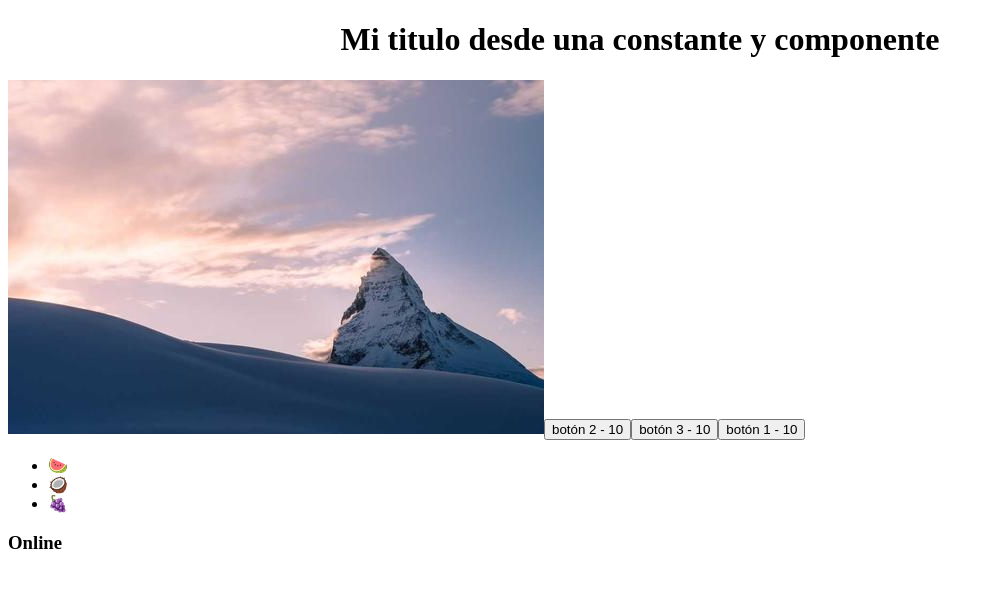
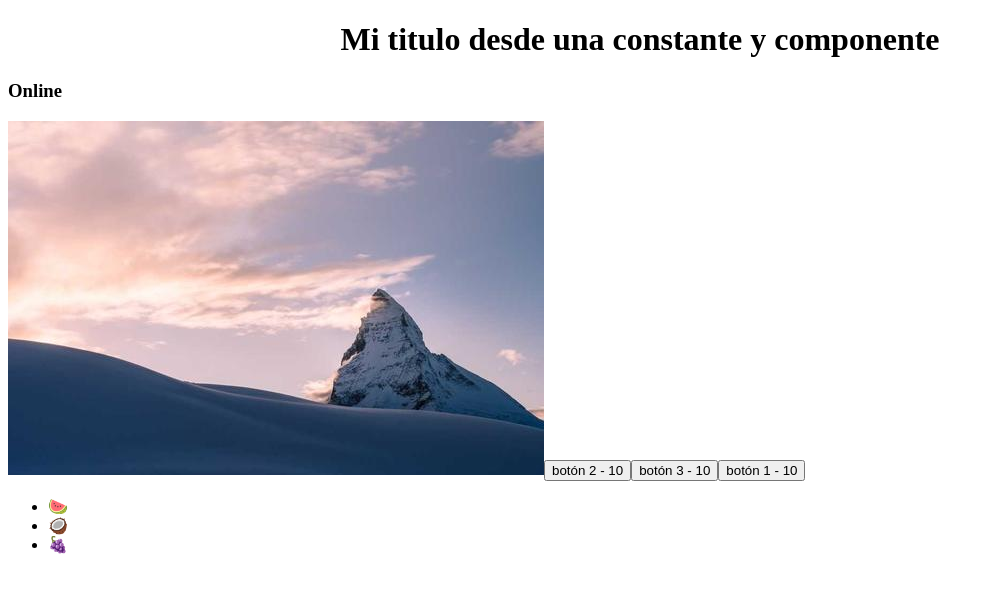
Before and after one commit to CarlosMoralesDev23/React-Bluuweb, a React (Vite) app: page / in a window 1280 px wide. Shown: the top 592 px of the page, without its empty margins (0-994 px from the left). Built offline with nearby package versions, Linux system fonts and the light colour scheme.

Commit message:
se refectorizo componentes listas y condicionales

```diff
--- a/src/App.jsx
+++ b/src/App.jsx
@@ -1,30 +1,11 @@
 import { Header } from "./Components/Header/Header";
 import { Main } from "./Components/Main/Main";
 
-
-const OnlineText = () =>{
-    return <h3>Online</h3>
-}
-
-const OfflineText = () => {
-    return <h3>Offline</h3>;
-};
-
-
-
 const App = () => {
-
-    // const pathImg = montañaNevada;
-    const user = true
-
     return (
         <>
             <Header/>
             <Main/>
-
-
-            {user && <OnlineText />}
-
         </>
     );
 };
--- /dev/null
+++ b/src/Components/Main/Lista/ListaFruit.jsx
@@ -0,0 +1,16 @@
+import { ItemFruit } from "./ItemFruit";
+
+const fruits = ["🍉", "🥥", "🍇"];
+
+
+export const ListaFruit = ()=>{
+    return (
+        <>
+            <ul>
+                {fruits.map((fruit, index) => (
+                    <ItemFruit key={index} fruit={fruit} />
+                ))}
+            </ul>
+        </>
+    );
+}
--- a/src/Components/Main/Main.jsx
+++ b/src/Components/Main/Main.jsx
@@ -1,22 +1,19 @@
 import { Button } from "./Buttons/Button";
 import { ImagenMontaña } from "./Imagen/ImageMontaña"
-import { ItemFruit } from "./Lista/ItemFruit";
+import { ListaFruit } from "./Lista/ListaFruit";
+import { MensajeCondicional } from "./MensajeCondicional/MensajeCondicional";
 
 
-const fruits = ["🍉", "🥥", "🍇"];
 
 export const Main = ()=>{
     return (
         <>
+            <MensajeCondicional/>
             <ImagenMontaña />
             <Button text="botón 2" edad="10" />
             <Button text="botón 3" edad="10" />
             <Button text="botón 1" edad="10" />
-            <ul>
-                {fruits.map((fruit, index) => (
-                    <ItemFruit key={index} fruit={fruit} />
-                ))}
-            </ul>
+            <ListaFruit/>
         </>
     );
 }
--- /dev/null
+++ b/src/Components/Main/MensajeCondicional/MensajeCondicional.jsx
@@ -0,0 +1,14 @@
+
+const OnlineText = () => {
+    return <h3>Online</h3>;
+};
+
+const OfflineText = () => {
+    return <h3>Offline</h3>;
+};
+
+const user = true;
+
+export const MensajeCondicional =()=>{
+    return user && <OnlineText />
+}
```
